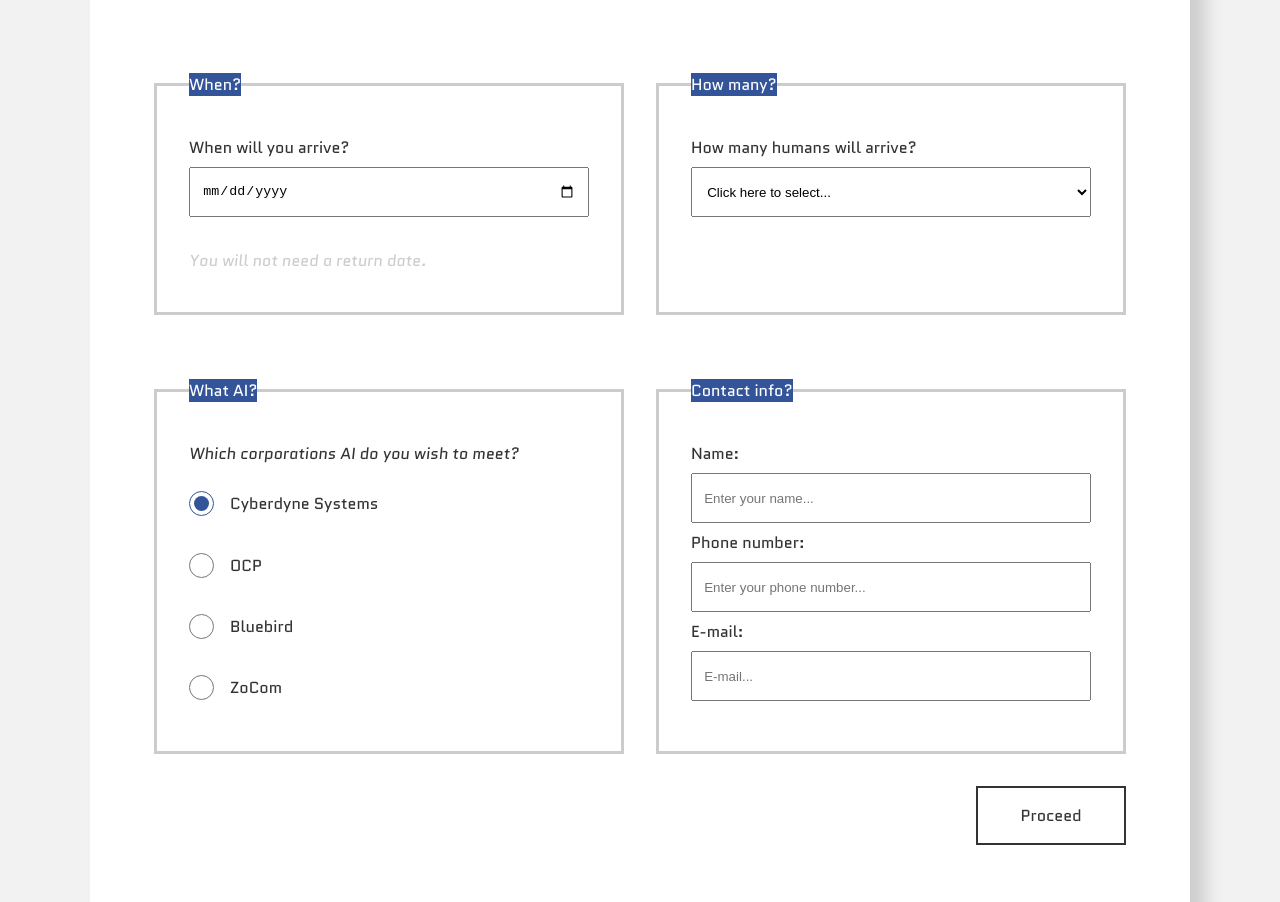
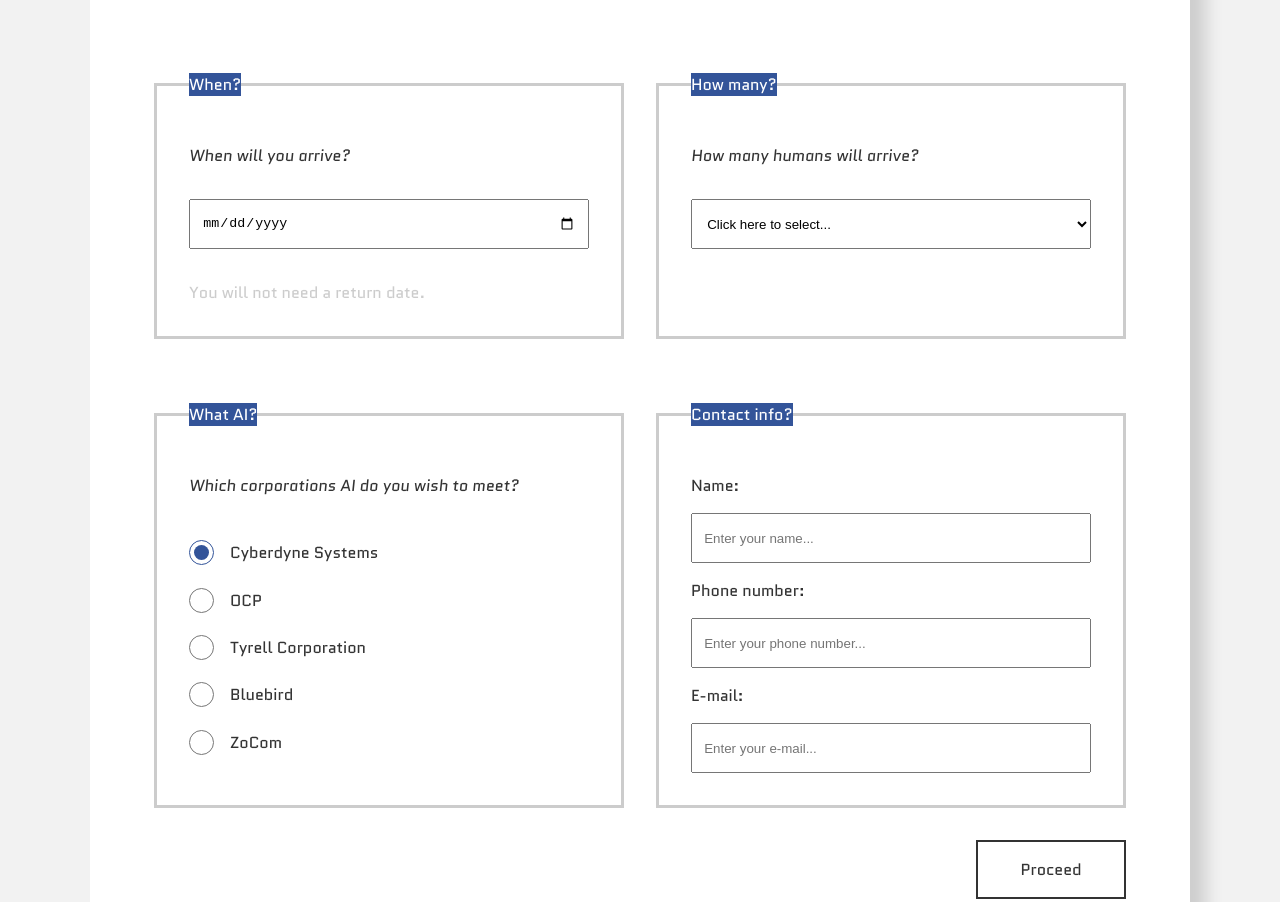
Before and after one commit to Regnhundar/bonz.ai-hotel, a plain HTML site: page pages/booking.html in a window 1280 px wide. Shown: the part 620-1522 px from the top of the page. Drawn offline with Linux system fonts and the light colour scheme.

Commit message:
formulär klart?

```diff
--- a/pages/booking.html
+++ b/pages/booking.html
@@ -41,26 +41,30 @@
         <!-- Main -->
         <main class="main">
             <article class="main__title-wrapper">
-                <h2 class="main__title-top"><span class="main__text-span main__text-span--blue">Lore</span>m</h2>
-                <h2 class="main__title-bottom">ipsum</h2>
+                <h2 class="main__title-top"><span class="main__text-span main__text-span--blue">Boo</span>k your</h2>
+                <h2 class="main__title-bottom">storage</h2>
             </article>
 
             <form class="main__booking-form">
 
                 <fieldset class="booking-form__input-section">
                     <legend class="booking-form__title">When?</legend>
-                    <label class="booking-form__description" for="arrival">When will you arrive?</label>
+                    <label class="booking-form__headline booking-form__headline--pointer booking-form__headline--italic"
+                        for="arrival">When will you
+                        arrive?</label>
                     <input class="booking-form__input booking-form__input-area" type="date" name="arrival" id="arrival">
-                    <p
-                        class="booking-form__description booking-form__description--italic booking-form__description--shaded">
+                    <p class="booking-form__fine-print">
                         You will not need a return date.
                     </p>
                 </fieldset>
 
                 <fieldset class="booking-form__input-section">
                     <legend class="booking-form__title">How many?</legend>
-                    <label class="booking-form__description" for="visitors">How many humans will arrive?</label>
-                    <select class="booking-form__visitor-options booking-form__input-area" name="amount" id="visitors">
+                    <label class="booking-form__headline booking-form__headline--italic" for="visitors">
+                        How many humans will arrive?
+                    </label>
+                    <select class="booking-form__visitor-options booking-form__input-area" name="visitors"
+                        id="visitors">
                         <option value="0">Click here to select...</option>
                         <option value="1">One human</option>
                         <option value="2">Two humans</option>
@@ -74,41 +78,49 @@
 
                 <fieldset class="booking-form__input-section">
                     <legend class="booking-form__title">What AI?</legend>
-                    <p class="booking-form__description booking-form__description--italic">Which corporations AI do
+                    <p class="booking-form__headline booking-form__headline--italic">
+                        Which corporations AI do
                         you wish to meet?</p>
-                    <ul class="booking-form__radio-wrapper">
+                    <ul class="booking-form__list-wrapper">
+
                         <li class="booking-form__list-item">
                             <input class="booking-form__radio-selector" type="radio" name="ai" id="cyberdyne" checked>
-                            <label class="booking-form__description" for="cyberdyne">Cyberdyne Systems</label>
+                            <label class="booking-form__radio-description" for="cyberdyne">Cyberdyne Systems</label>
                         </li>
 
                         <li class="booking-form__list-item">
                             <input class="booking-form__radio-selector" type="radio" name="ai" id="ocp">
-                            <label class="booking-form__description" for="ocp">OCP</label>
+                            <label class="booking-form__radio-description" for="ocp">OCP</label>
+                        </li>
+
+                        <li class="booking-form__list-item">
+                            <input class="booking-form__radio-selector" type="radio" name="ai" id="tyrell">
+                            <label class="booking-form__radio-description" for="tyrell">Tyrell Corporation</label>
                         </li>
 
                         <li class="booking-form__list-item">
                             <input class="booking-form__radio-selector" type="radio" name="ai" id="bluebird">
-                            <label class="booking-form__description" for="bluebird">Bluebird</label>
+                            <label class="booking-form__radio-description" for="bluebird">Bluebird</label>
                         </li>
+
                         <li class="booking-form__list-item">
                             <input class="booking-form__radio-selector" type="radio" name="ai" id="zocom">
-                            <label class="booking-form__description" for="zocom">ZoCom</label>
+                            <label class="booking-form__radio-description" for="zocom">ZoCom</label>
                         </li>
                     </ul>
                 </fieldset>
 
                 <fieldset class="booking-form__input-section">
                     <legend class="booking-form__title">Contact info?</legend>
-                    <label class="booking-form__description" for="firstName">Name:</label>
+                    <label class="booking-form__contact-info" for="firstName">Name:</label>
                     <input class="booking-form__input booking-form__input-area" type="text" name="firstName"
                         id="firstName" placeholder="Enter your name...">
-                    <label class="booking-form__description" for="telephone">Phone number:</label>
+                    <label class="booking-form__contact-info" for="telephone">Phone number:</label>
                     <input class="booking-form__input booking-form__input-area" type="tel" name="telephone"
                         id="telephone" placeholder="Enter your phone number...">
-                    <label class="booking-form__description" for="email">E-mail:</label>
+                    <label class="booking-form__contact-info" for="email">E-mail:</label>
                     <input class="booking-form__input booking-form__input-area" type="email" name="email" id="email"
-                        placeholder="E-mail...">
+                        placeholder="Enter your e-mail...">
 
                 </fieldset>
                 <a href="/pages/confirmation.html"
--- a/styles/style.css
+++ b/styles/style.css
@@ -374,20 +374,22 @@ body {
     background-color: var(--blue);
 }
 
-.booking-form__input-section {
-    padding: 2rem;
-    margin: 2rem 0;
-    display: flex;
-    flex-direction: column;
-    border: solid var(--shade);
-}
 
 .main__booking-form {
     border-top: 2px solid var(--shade);
     padding: 4rem 0;
     display: grid;
-    grid-template-columns: repeat(auto-fit, minmax(48%, 1fr));
+    grid-template-columns: repeat(2, 1fr);
     column-gap: 2rem;
+}
+
+.booking-form__input-section {
+    padding: 2rem;
+    margin: 2rem 0;
+
+    display: flex;
+    flex-direction: column;
+    border: solid var(--shade);
 }
 
 .booking-form__title {
@@ -395,22 +397,22 @@ body {
     color: white;
 }
 
-.booking-form__description {
-    padding: .5rem 0;
-    cursor: pointer;
-
+.booking-form__headline {
+    padding: 1rem 0 2rem 0;
 }
 
-.booking-form__description--italic {
+.booking-form__headline--italic {
     font-style: italic;
 }
 
-.booking-form__description--shaded {
+.booking-form__headline--pointer {
+    cursor: pointer;
+}
+
+.booking-form__fine-print {
     padding-top: 2rem;
     color: var(--shade);
 }
-
-
 
 .booking-form__input-area {
     padding: .7rem;
@@ -444,6 +446,10 @@ body {
     margin-right: 1rem;
     width: 25px;
     height: 25px;
+}
+
+.booking-form__contact-info {
+    padding: 1rem 0;
 }
 
 .booking-form__input-type-submit {
@@ -493,6 +499,10 @@ body {
         display: flex;
     }
 
+    .main {
+        padding: 0 1rem;
+    }
+
     .main__title-wrapper {
         margin: 4rem 0 2rem 0;
     }
@@ -524,7 +534,6 @@ body {
     }
 
 
-
     /* About */
 
     .main__facilities-section {
@@ -549,4 +558,14 @@ body {
         padding: 0;
         margin: .5rem 0;
     }
+
+    /* Booking.html */
+    .main__booking-form {
+        display: flex;
+        flex-direction: column;
+    }
+
+    .booking-form__input-type-submit {
+        align-self: end;
+    }
 }
```
Also changed, not shown: pages/about.html (+1 -1 lines).
